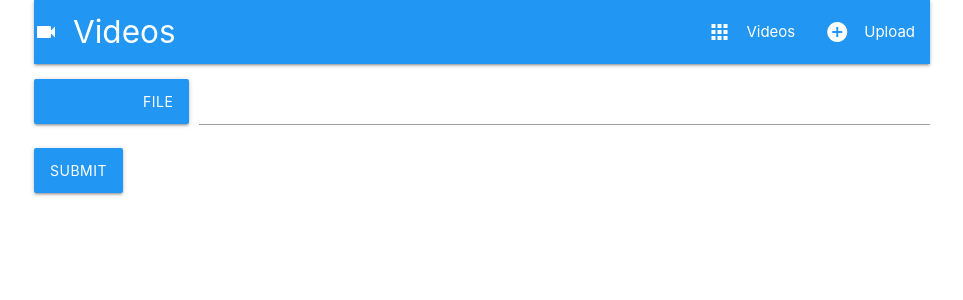
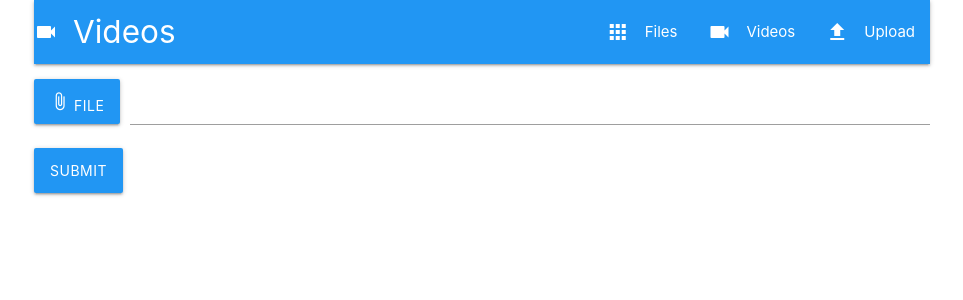
Before and after one commit to Satak/bucket-manager, a Flask app: page /upload in a window 1280 px wide. Shown: the top 300 px of the page, without its empty margins (158-1121 px from the left). Run offline with Flask 2, Linux system fonts and the light colour scheme; some libraries are stand-ins or nearby versions.

Commit message:
videos view

```diff
--- a/src/main.py
+++ b/src/main.py
@@ -1,7 +1,8 @@
 from os import getenv
 from google.cloud import storage
-from flask import Flask, render_template, request, redirect, url_for, send_file
+from flask import Flask, render_template, request, redirect, url_for, jsonify
 from flask_basicauth import BasicAuth
+import logging
 
 app = Flask(__name__)
 storage_client = storage.Client()
@@ -13,46 +14,57 @@ app.config['BASIC_AUTH_FORCE'] = True
 basic_auth = BasicAuth(app)
 
 
+def get_properties(files):
+    for file in files:
+        for key, value in file.__dict__.items():
+            print(file.name, key, value)
+
+
 def delete_blob(bucket_name, blob_name):
     """Deletes a blob from the bucket."""
     storage_client = storage.Client()
     bucket = storage_client.get_bucket(bucket_name)
     blob = bucket.blob(blob_name)
-
     blob.delete()
-
-    print('Blob {} deleted.'.format(blob_name))
+    logging.info(f'Blob {blob_name} deleted.')
 
 
-def list_blobs_with_prefix(bucket_name, prefix, delimiter=None):
+def list_blobs_with_prefix(bucket_name, prefix, delimiter=None, file_type=''):
     """Lists all the blobs in the bucket that begin with the prefix."""
     storage_client = storage.Client()
     bucket = storage_client.get_bucket(bucket_name)
-
     blobs = bucket.list_blobs(prefix=prefix, delimiter=delimiter)
 
+    if file_type:
+        return [blob for blob in blobs if blob.name[-len(file_type):] == file_type]
     return [blob for blob in blobs]
 
 
-def upload_blob(bucket_name, source_file_name, destination_blob_name):
+def upload_blob(bucket_name, source_file, destination_blob_name):
     """Uploads a file to the bucket."""
     bucket = storage_client.get_bucket(bucket_name)
     blob = bucket.blob(destination_blob_name)
-    blob.upload_from_file(source_file_name)
-    #blob.upload_from_filename(source_file_name)
-
-    print('File {} uploaded to {}.'.format(
-        source_file_name,
-        destination_blob_name))
+    blob.upload_from_file(source_file)
+    logging.info(f'File uploaded to {destination_blob_name}.')
 
 
 @app.route('/')
 def index():
     files = list_blobs_with_prefix(BUCKET_NAME, 'Videos')
-    #for file in files:
-    #    for key, value in file.__dict__.items():
-    #            print(file.name, key, value)
     return render_template('index.html', files=files)
+
+
+@app.route('/api/videos')
+def api_get_videos():
+    files = list_blobs_with_prefix(BUCKET_NAME, 'Videos', file_type='.mp4')
+    videos = [file.name for file in files]
+    return jsonify(videos)
+
+
+@app.route('/videos')
+def videos_view():
+    videos = list_blobs_with_prefix(BUCKET_NAME, 'Videos', file_type='.mp4')
+    return render_template('videos.html', videos=videos)
 
 
 @app.route('/upload')
@@ -63,17 +75,14 @@ def upload_view():
 @app.route('/upload', methods=['POST'])
 def upload():
     file = request.files['file']
-    print(file.filename)
     upload_blob(BUCKET_NAME, file, f'Videos/{file.filename}')
     return redirect(url_for('index'))
 
 
-@app.route('/files', methods=['DELETE'])
-def delete_file():
-    file = request.files['file']
-    print(file.filename)
-    upload_blob(BUCKET_NAME, file, f'Videos/{file.filename}')
-    return redirect(url_for('index'))
+@app.route('/api/files/<string:file_name>', methods=['DELETE'])
+def api_delete_file(file_name):
+    delete_blob(BUCKET_NAME, file_name)
+    return jsonify({}), 204
 
 
 if __name__ == '__main__':
--- /dev/null
+++ b/src/templates/files.html
@@ -0,0 +1,5 @@
+<ul>
+    {% for file in files %}
+    <li>{{file.name}}</li>
+    {% endfor %}
+</ul>
--- a/src/templates/index.html
+++ b/src/templates/index.html
@@ -1,5 +1,5 @@
 {% extends 'layout.html' %}
 
 {% block content %}
-{% include 'videos.html' %}
+{% include 'files.html' %}
 {% endblock %}
--- a/src/templates/navbar_items.html
+++ b/src/templates/navbar_items.html
@@ -1,2 +1,3 @@
-<li><a href="{{ url_for('index') }}"><i class="material-icons left">apps</i>Videos</a></li>
-<li><a href="{{ url_for('upload_view') }}"><i class="material-icons left">add_circle</i>Upload</a></li>
+<li><a href="{{ url_for('index') }}"><i class="material-icons left">apps</i>Files</a></li>
+<li><a href="{{ url_for('videos_view') }}"><i class="material-icons left">videocam</i>Videos</a></li>
+<li><a href="{{ url_for('upload_view') }}"><i class="material-icons left">file_upload</i>Upload</a></li>
--- a/src/templates/upload_form.html
+++ b/src/templates/upload_form.html
@@ -5,7 +5,7 @@
 <form action="/upload" method="POST" enctype="multipart/form-data" class="col s12">
     <div class="file-field input-field">
         <div class="btn blue">
-            <span><i class="material-icons left">file</i> File</span>
+            <span><i class="material-icons">attach_file</i> File</span>
             <input type="file" name="file">
         </div>
         <div class="file-path-wrapper">
```
Also changed, not shown: src/templates/video_items.html (added, +9 -0 lines), src/templates/videos.html (+4 -11 lines).
